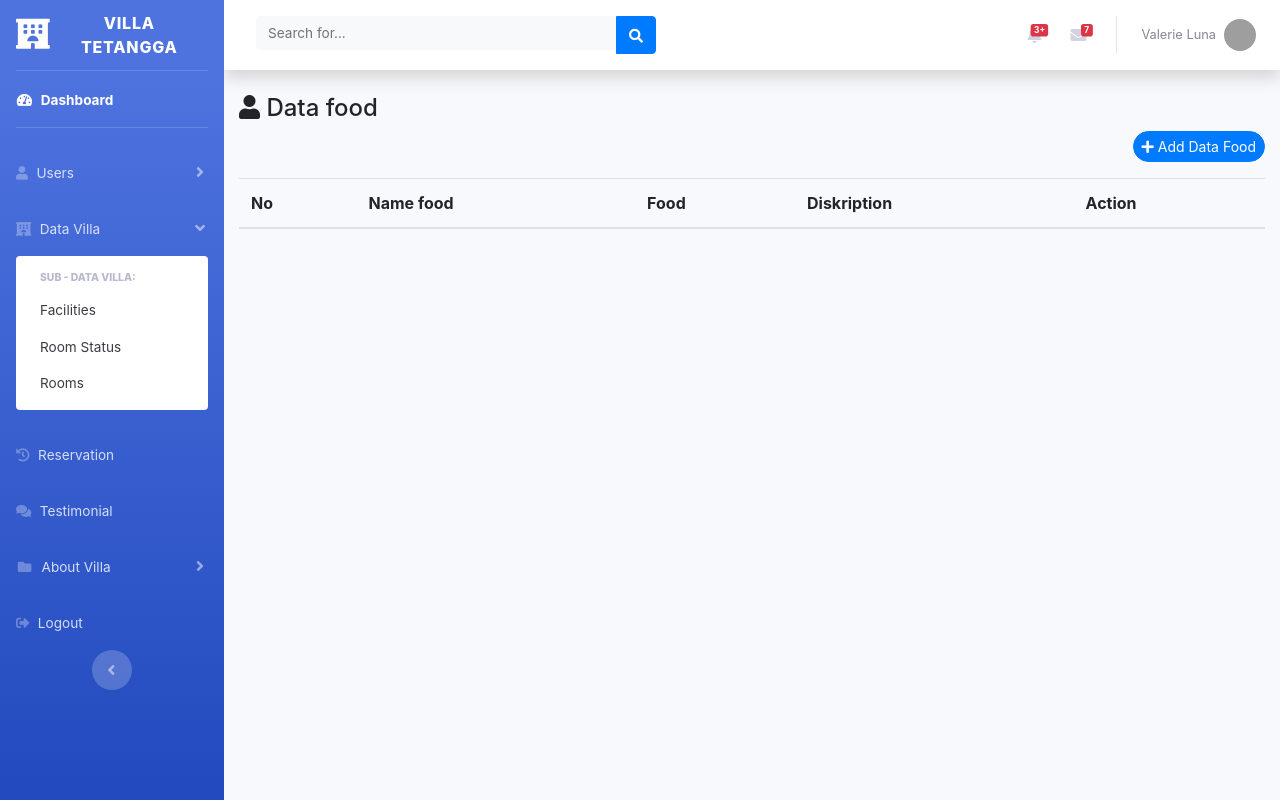
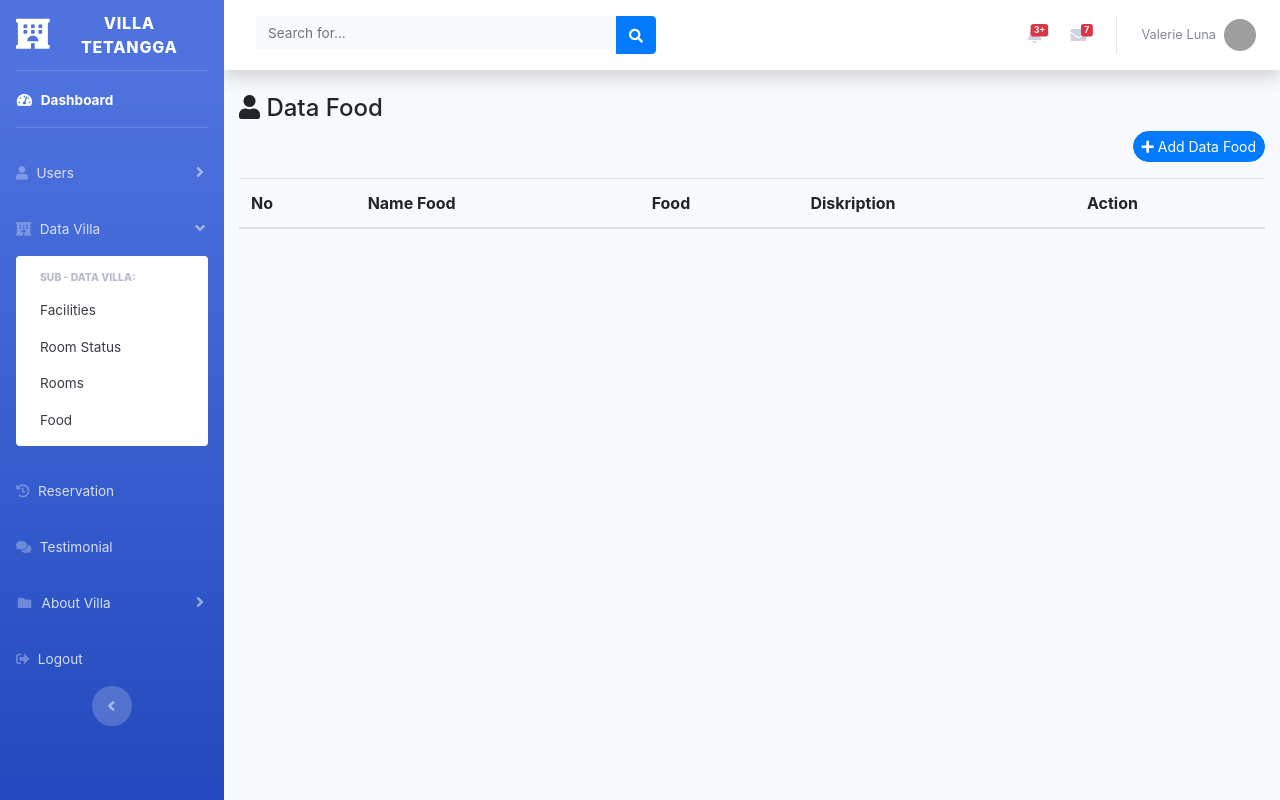
Before and after one commit to Musthofamisbah10/villatetangga, a CodeIgniter app: page /tetangga/index.php/food/add in a window 1280 px wide, after a click on "Data Villa". Run offline with CodeIgniter, Linux system fonts and the light colour scheme; data that the repository does not hold is empty; some libraries are stand-ins or nearby versions; grey boxes are pictures that could not be loaded.

Commit message:
modul food

```diff
--- a/application/modules/food/controllers/Food.php
+++ b/application/modules/food/controllers/Food.php
@@ -39,8 +39,8 @@
 	        $config['last_tagl_close']  = '</span></li>';
 
 	        $this->pagination->initialize($config);
-			$data['judul'] = 'Data food';
-			$data['header'] = 'Data food';
+			$data['judul'] = 'Data Food';
+			$data['header'] = 'Data Food';
 			$data['page'] = ($this->uri->segment(3)) ? $this->uri->segment(3) : 0;
 			$data['food'] = $this->food_model->getAllFood($config["per_page"], $data['page']);
 			$data['pagination'] = $this->pagination->create_links();
--- a/application/modules/food/views/index.php
+++ b/application/modules/food/views/index.php
@@ -12,7 +12,7 @@
 			<thead>
 				<tr>
 					<th>No</th>
-					<th>Name food</th>
+					<th>Name Food</th>
 					<th>Food</th>
 					<th>Diskription</th>
 					<th colspan="2">Action</th>
--- a/application/views/admin_template/sidebar.php
+++ b/application/views/admin_template/sidebar.php
@@ -54,6 +54,7 @@
               <a class="collapse-item" href="<?= base_url('facilities') ?>">Facilities</a>
               <a class="collapse-item" href="<?= base_url('statusroom') ?>">Room Status</a>
               <a class="collapse-item" href="<?= base_url('rooms') ?>">Rooms</a>
+              <a class="collapse-item" href="<?= base_url('food') ?>">Food</a>
             </div>
           </div>
         </li>
```
